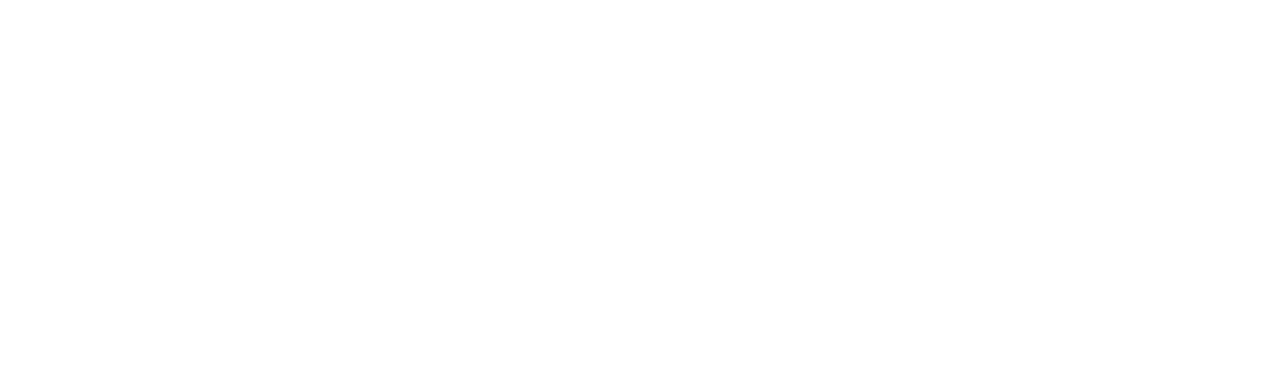
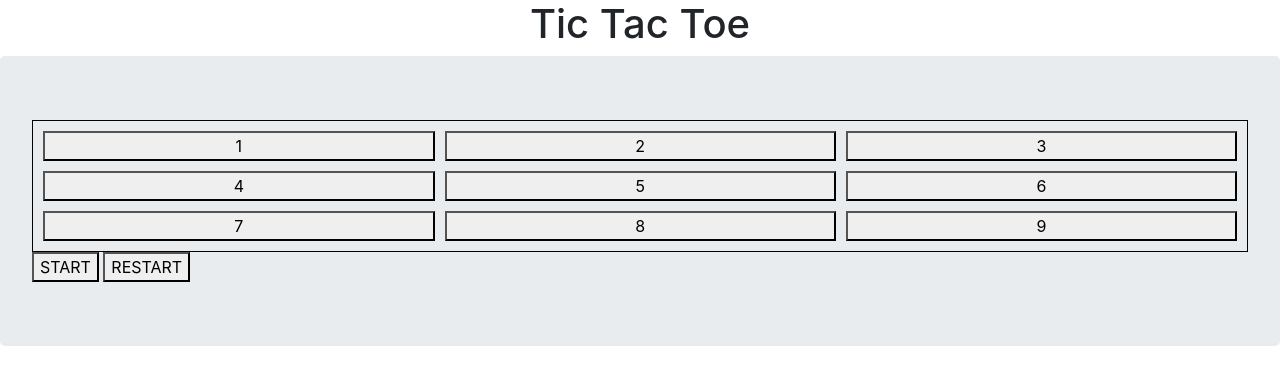
Before and after one commit to eggthecat/ticTacToe, a plain HTML site: page index.html in a window 1280 px wide. Drawn offline with Linux system fonts and the light colour scheme.

Commit message:
add tic-tac-toe grid and make each square a button

```diff
--- a/css/styles.css
+++ b/css/styles.css
@@ -0,0 +1,23 @@
+.grid-container {
+  display: grid;
+  grid-template-columns: auto auto auto;
+  /* grid-template-rows: auto auto auto; */
+  grid-gap: 10px;
+  padding: 10px;
+  border: solid 1px black;
+}
+
+.grid-container > div {
+  background: lightblue;
+  text-align: center;
+  padding: 20px 0;
+  font-size: 30px;
+}
+
+header {
+  text-align: center;
+}
+/* .item1 {
+  grid-column-start: 1;
+  grid-column-end: 3;
+} */
--- a/index.html
+++ b/index.html
@@ -9,9 +9,41 @@
     <title>Tic-tac-toe</title>
   </head>
   <body>
-
-
-
-
+    <header>
+      <h1>Tic Tac Toe</h1>
+    </header>
+    <div class="jumbotron">
+      <div class="grid-container">
+        <button id="topLeft" type="submit" name="button">
+          <div class="grid-item">1</div>
+        </button>
+        <button id="topMid" type="button" name="button">
+          <div class="grid-item">2</div>
+        </button>
+        <button id="topRight" type="submit" name="button">
+          <div class="grid-item">3</div>
+        </button>
+        <button id="midLeft" type="button" name="button">
+          <div class="grid-item">4</div>
+        </button>
+        <button id="midMid" type="submit" name="button">
+          <div class="grid-item">5</div>
+        </button>
+        <button id="midRight" type="submit" name="button">
+          <div class="grid-item">6</div>
+        </button>
+        <button id="bottomLeft" type="submit" name="button">
+          <div class="grid-item">7</div>
+        </button>
+        <button id="bottomMid" type="submit" name="button">
+          <div class="grid-item">8</div>
+        </button>
+        <button id="bottomRight" type="submit" name="button">
+          <div class="grid-item">9</div>
+        </button>
+      </div>
+      <button type="submit" name="button">START</button>
+      <button type="submit" name="button">RESTART</button>
+    </div>
   </body>
 </html>
```
